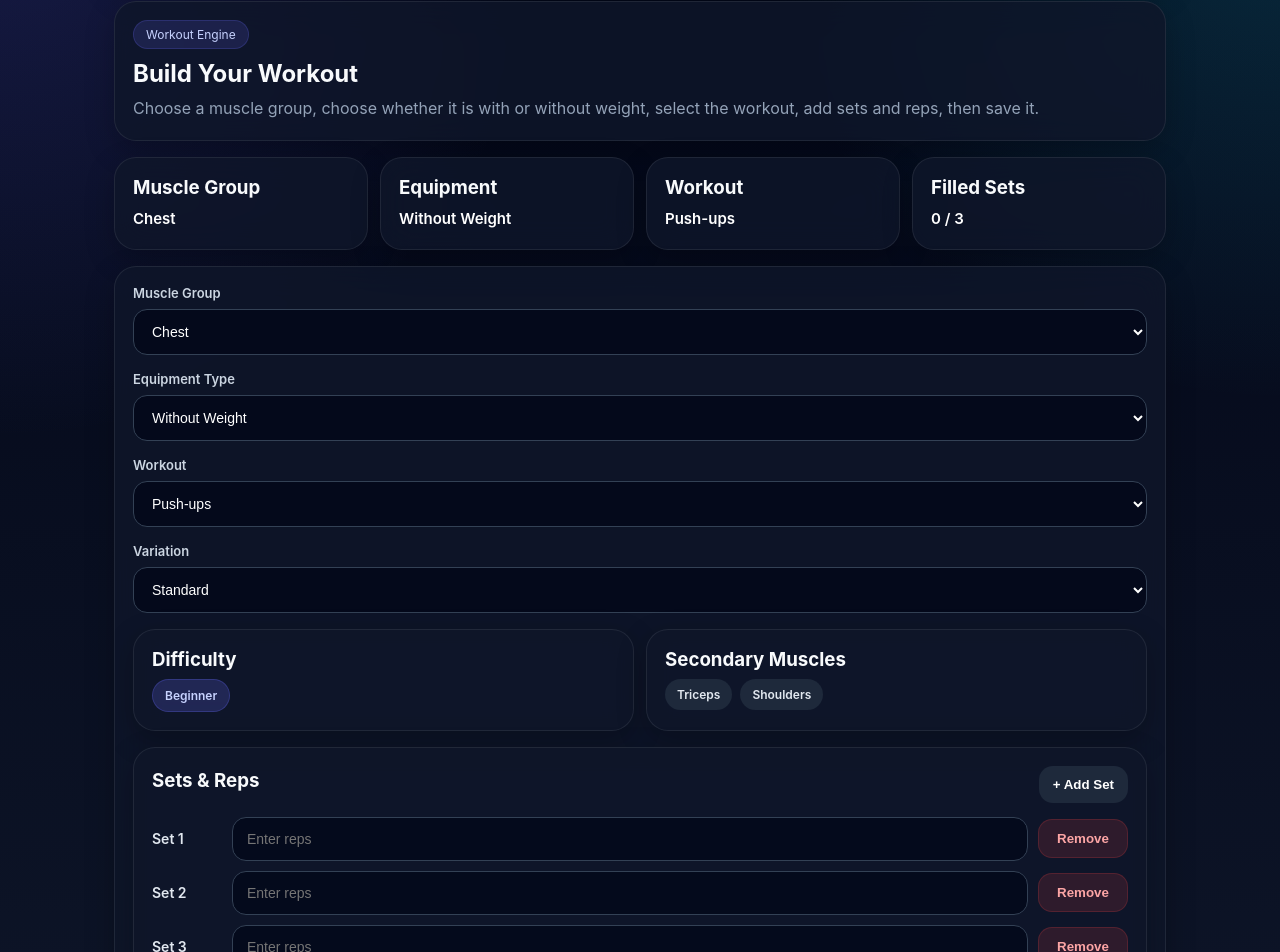
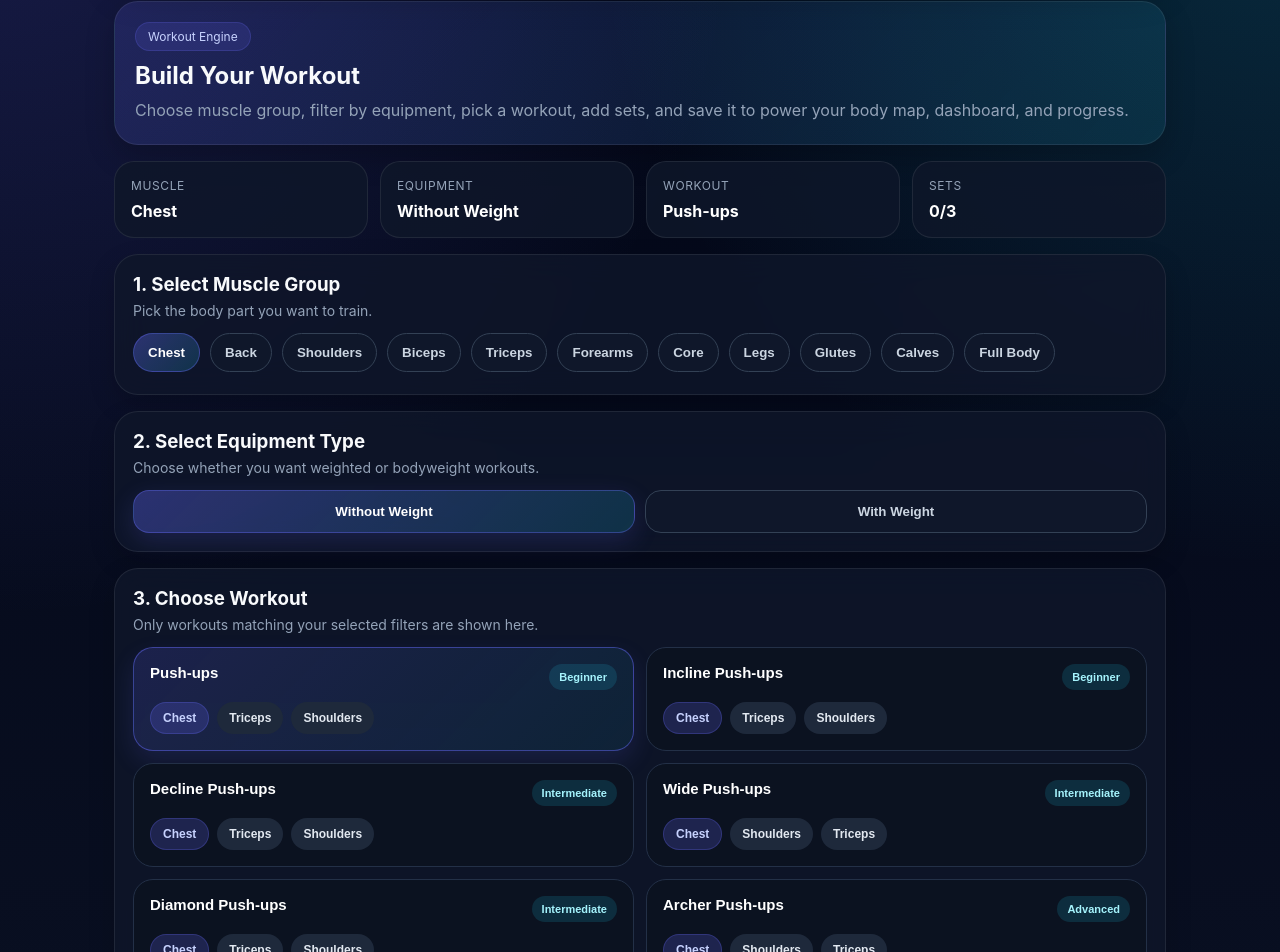
Before and after one commit to logeshk48/fitness-assistant, a React (Vite) app: page /workouts in a window 1280 px wide. Shown: the part 121-1073 px from the top of the page. Built offline with nearby package versions, Linux system fonts and the light colour scheme.

Commit message:
Upgrade workout page to premium v2 UI

```diff
--- a/src/index.css
+++ b/src/index.css
@@ -416,3 +416,244 @@ a {
     align-items: stretch;
   }
 }
+/* PREMIUM WORKOUT UI V2 */
+
+.premium-hero {
+  background: linear-gradient(
+    135deg,
+    rgba(99, 102, 241, 0.18),
+    rgba(34, 211, 238, 0.1)
+  );
+  border: 1px solid rgba(255, 255, 255, 0.08);
+  border-radius: 24px;
+  padding: 20px;
+  box-shadow: 0 12px 30px rgba(0, 0, 0, 0.2);
+}
+
+.premium-hero h2 {
+  margin: 0 0 8px;
+}
+
+.premium-hero p {
+  margin: 0;
+  color: var(--text-soft);
+  line-height: 1.6;
+}
+
+.premium-stats-grid {
+  display: grid;
+  grid-template-columns: repeat(2, 1fr);
+  gap: 12px;
+}
+
+.premium-stat-card {
+  background: rgba(15, 23, 42, 0.85);
+  border: 1px solid var(--border);
+  border-radius: 20px;
+  padding: 16px;
+  display: flex;
+  flex-direction: column;
+  gap: 8px;
+}
+
+.premium-stat-card span {
+  font-size: 12px;
+  color: var(--text-soft);
+  text-transform: uppercase;
+  letter-spacing: 0.6px;
+}
+
+.premium-stat-card strong {
+  font-size: 16px;
+  color: white;
+}
+
+.premium-panel {
+  background: rgba(15, 23, 42, 0.82);
+  border: 1px solid var(--border);
+  border-radius: 24px;
+  padding: 18px;
+  backdrop-filter: blur(16px);
+  box-shadow: 0 10px 26px rgba(0, 0, 0, 0.18);
+}
+
+.panel-header h3 {
+  margin: 0 0 6px;
+}
+
+.panel-header p {
+  margin: 0 0 14px;
+  color: var(--text-soft);
+  font-size: 14px;
+}
+
+.chip-scroll {
+  display: flex;
+  gap: 10px;
+  overflow-x: auto;
+  padding-bottom: 4px;
+  scrollbar-width: none;
+}
+
+.chip-scroll::-webkit-scrollbar {
+  display: none;
+}
+
+.select-chip {
+  white-space: nowrap;
+  border: 1px solid #334155;
+  background: #0f172a;
+  color: #cbd5e1;
+  border-radius: 999px;
+  padding: 11px 14px;
+  font-weight: 600;
+  cursor: pointer;
+  transition: 0.2s ease;
+}
+
+.select-chip.active {
+  color: white;
+  border-color: rgba(99, 102, 241, 0.4);
+  background: linear-gradient(
+    135deg,
+    rgba(99, 102, 241, 0.36),
+    rgba(34, 211, 238, 0.16)
+  );
+}
+
+.equipment-toggle {
+  display: grid;
+  grid-template-columns: repeat(2, 1fr);
+  gap: 10px;
+}
+
+.equipment-pill {
+  border: 1px solid #334155;
+  background: #0f172a;
+  color: #cbd5e1;
+  border-radius: 16px;
+  padding: 13px 14px;
+  font-weight: 700;
+  cursor: pointer;
+  transition: 0.2s ease;
+}
+
+.equipment-pill.active {
+  color: white;
+  border-color: rgba(99, 102, 241, 0.4);
+  background: linear-gradient(
+    135deg,
+    rgba(99, 102, 241, 0.36),
+    rgba(34, 211, 238, 0.16)
+  );
+  box-shadow: 0 8px 24px rgba(99, 102, 241, 0.18);
+}
+
+.workout-card-grid {
+  display: grid;
+  grid-template-columns: 1fr;
+  gap: 12px;
+}
+
+.workout-select-card {
+  width: 100%;
+  text-align: left;
+  background: #0b1220;
+  border: 1px solid #233047;
+  border-radius: 20px;
+  padding: 16px;
+  cursor: pointer;
+  transition: 0.2s ease;
+}
+
+.workout-select-card.active {
+  border-color: rgba(99, 102, 241, 0.5);
+  background: linear-gradient(
+    135deg,
+    rgba(99, 102, 241, 0.18),
+    rgba(34, 211, 238, 0.08)
+  );
+  box-shadow: 0 10px 24px rgba(99, 102, 241, 0.14);
+}
+
+.workout-card-top {
+  display: flex;
+  justify-content: space-between;
+  align-items: flex-start;
+  gap: 12px;
+  margin-bottom: 12px;
+}
+
+.workout-card-top h4 {
+  margin: 0;
+  font-size: 15px;
+  color: white;
+}
+
+.difficulty-badge {
+  display: inline-flex;
+  align-items: center;
+  justify-content: center;
+  padding: 7px 10px;
+  border-radius: 999px;
+  background: rgba(34, 211, 238, 0.14);
+  color: #a5f3fc;
+  font-size: 11px;
+  font-weight: 700;
+  white-space: nowrap;
+}
+
+.full-width {
+  grid-column: 1 / -1;
+}
+
+.premium-sets-header p {
+  margin: 6px 0 0;
+  color: var(--text-soft);
+  font-size: 14px;
+}
+
+.premium-set-row {
+  background: rgba(2, 6, 23, 0.55);
+  border: 1px solid #1e293b;
+  border-radius: 18px;
+  padding: 10px;
+}
+
+.set-badge {
+  min-width: 72px;
+  text-align: center;
+  background: rgba(99, 102, 241, 0.18);
+  color: #c7d2fe;
+  border-radius: 12px;
+  padding: 12px 10px;
+  font-weight: 700;
+  font-size: 13px;
+}
+
+.premium-save-btn {
+  margin-top: 14px;
+}
+
+.empty-state-card {
+  background: rgba(2, 6, 23, 0.65);
+  border: 1px dashed #334155;
+  border-radius: 18px;
+  padding: 18px;
+  color: var(--text-soft);
+  text-align: center;
+}
+
+.premium-saved-card {
+  border-radius: 20px;
+}
+
+@media (min-width: 769px) {
+  .premium-stats-grid {
+    grid-template-columns: repeat(4, 1fr);
+  }
+
+  .workout-card-grid {
+    grid-template-columns: repeat(2, 1fr);
+  }
+}
--- a/src/pages/Workouts.jsx
+++ b/src/pages/Workouts.jsx
@@ -51,20 +51,9 @@ const Workouts = () => {
     );
   }, [filteredExercises, selectedWorkoutName]);
 
-  const handleMuscleChange = (event) => {
-    setSelectedMuscle(event.target.value);
-  };
-
-  const handleEquipmentChange = (event) => {
-    setSelectedEquipment(event.target.value);
-  };
-
-  const handleWorkoutChange = (event) => {
-    const workoutName = event.target.value;
-    const workout = filteredExercises.find((item) => item.name === workoutName);
-
-    setSelectedWorkoutName(workoutName);
-    setSelectedVariation(workout?.variations?.[0] || "");
+  const handleWorkoutSelect = (workout) => {
+    setSelectedWorkoutName(workout.name);
+    setSelectedVariation(workout.variations?.[0] || "");
     setSets(createDefaultSets());
   };
 
@@ -131,94 +120,142 @@ const Workouts = () => {
 
   return (
     <section className="page-section">
-      <div className="hero-card">
+      <div className="premium-hero">
+        <div>
           <span className="hero-tag">Workout Engine</span>
           <h2>Build Your Workout</h2>
           <p>
-          Choose a muscle group, choose whether it is with or without weight,
-          select the workout, add sets and reps, then save it.
-        </p>
-      </div>
-
-      <div className="workout-summary-grid">
-        <div className="info-card">
-          <h3>Muscle Group</h3>
-          <p>{selectedMuscle}</p>
-        </div>
-
-        <div className="info-card">
-          <h3>Equipment</h3>
-          <p>{selectedEquipment}</p>
-        </div>
-
-        <div className="info-card">
-          <h3>Workout</h3>
-          <p>{selectedWorkout ? selectedWorkout.name : "No workout found"}</p>
-        </div>
-
-        <div className="info-card">
-          <h3>Filled Sets</h3>
-          <p>
-            {filledSets} / {totalSets}
+            Choose muscle group, filter by equipment, pick a workout, add sets,
+            and save it to power your body map, dashboard, and progress.
           </p>
         </div>
       </div>
 
-      <div className="workout-form-card">
-        <div className="form-group">
-          <label htmlFor="muscle-group">Muscle Group</label>
-          <select
-            id="muscle-group"
-            value={selectedMuscle}
-            onChange={handleMuscleChange}
-          >
-            {muscleGroups.map((muscle) => (
-              <option key={muscle} value={muscle}>
-                {muscle}
-              </option>
-            ))}
-          </select>
+      <div className="premium-stats-grid">
+        <div className="premium-stat-card">
+          <span>Muscle</span>
+          <strong>{selectedMuscle}</strong>
+        </div>
+        <div className="premium-stat-card">
+          <span>Equipment</span>
+          <strong>{selectedEquipment}</strong>
+        </div>
+        <div className="premium-stat-card">
+          <span>Workout</span>
+          <strong>{selectedWorkout ? selectedWorkout.name : "None"}</strong>
+        </div>
+        <div className="premium-stat-card">
+          <span>Sets</span>
+          <strong>
+            {filledSets}/{totalSets}
+          </strong>
+        </div>
       </div>
 
-        <div className="form-group">
-          <label htmlFor="equipment-type">Equipment Type</label>
-          <select
-            id="equipment-type"
-            value={selectedEquipment}
-            onChange={handleEquipmentChange}
-          >
-            {equipmentTypes.map((type) => (
-              <option key={type} value={type}>
-                {type}
-              </option>
-            ))}
-          </select>
+      <div className="premium-panel">
+        <div className="panel-header">
+          <h3>1. Select Muscle Group</h3>
+          <p>Pick the body part you want to train.</p>
         </div>
 
-        <div className="form-group">
-          <label htmlFor="workout-select">Workout</label>
-          <select
-            id="workout-select"
-            value={selectedWorkoutName}
-            onChange={handleWorkoutChange}
-            disabled={!filteredExercises.length}
+        <div className="chip-scroll">
+          {muscleGroups.map((muscle) => (
+            <button
+              key={muscle}
+              type="button"
+              className={
+                selectedMuscle === muscle
+                  ? "select-chip active"
+                  : "select-chip"
+              }
+              onClick={() => setSelectedMuscle(muscle)}
             >
-            {filteredExercises.length ? (
-              filteredExercises.map((exercise) => (
-                <option key={exercise.name} value={exercise.name}>
-                  {exercise.name}
-                </option>
-              ))
-            ) : (
-              <option value="">No workouts available</option>
-            )}
-          </select>
+              {muscle}
+            </button>
+          ))}
+        </div>
       </div>
 
+      <div className="premium-panel">
+        <div className="panel-header">
+          <h3>2. Select Equipment Type</h3>
+          <p>Choose whether you want weighted or bodyweight workouts.</p>
+        </div>
+
+        <div className="equipment-toggle">
+          {equipmentTypes.map((type) => (
+            <button
+              key={type}
+              type="button"
+              className={
+                selectedEquipment === type
+                  ? "equipment-pill active"
+                  : "equipment-pill"
+              }
+              onClick={() => setSelectedEquipment(type)}
+            >
+              {type}
+            </button>
+          ))}
+        </div>
+      </div>
+
+      <div className="premium-panel">
+        <div className="panel-header">
+          <h3>3. Choose Workout</h3>
+          <p>Only workouts matching your selected filters are shown here.</p>
+        </div>
+
+        {filteredExercises.length === 0 ? (
+          <div className="empty-state-card">
+            No workouts available for this combination.
+          </div>
+        ) : (
+          <div className="workout-card-grid">
+            {filteredExercises.map((exercise) => (
+              <button
+                key={exercise.name}
+                type="button"
+                className={
+                  selectedWorkoutName === exercise.name
+                    ? "workout-select-card active"
+                    : "workout-select-card"
+                }
+                onClick={() => handleWorkoutSelect(exercise)}
+              >
+                <div className="workout-card-top">
+                  <h4>{exercise.name}</h4>
+                  <span className="difficulty-badge">{exercise.difficulty}</span>
+                </div>
+
+                <div className="muscle-chip-wrap">
+                  <span className="muscle-chip strong">
+                    {exercise.muscleGroup}
+                  </span>
+
+                  {exercise.secondaryMuscles.slice(0, 2).map((muscle) => (
+                    <span key={muscle} className="muscle-chip">
+                      {muscle}
+                    </span>
+                  ))}
+                </div>
+              </button>
+            ))}
+          </div>
+        )}
+      </div>
+
+      <div className="premium-panel">
+        <div className="panel-header">
+          <h3>4. Workout Details</h3>
+          <p>Adjust variation and review difficulty and secondary muscles.</p>
+        </div>
+
+        <div className="workout-details-grid">
+          <div className="muscle-preview-card">
+            <h3>Variation</h3>
             <div className="form-group">
-          <label htmlFor="variation-select">Variation</label>
               <select
-            id="variation-select"
                 value={selectedVariation}
                 onChange={handleVariationChange}
                 disabled={!selectedWorkout}
@@ -234,8 +271,8 @@ const Workouts = () => {
                 )}
               </select>
             </div>
+          </div>
 
-        <div className="workout-details-grid">
           <div className="muscle-preview-card">
             <h3>Difficulty</h3>
             <div className="muscle-chip-wrap">
@@ -245,7 +282,7 @@ const Workouts = () => {
             </div>
           </div>
 
-          <div className="muscle-preview-card">
+          <div className="muscle-preview-card full-width">
             <h3>Secondary Muscles</h3>
             <div className="muscle-chip-wrap">
               {selectedWorkout?.secondaryMuscles?.length ? (
@@ -260,10 +297,15 @@ const Workouts = () => {
             </div>
           </div>
         </div>
+      </div>
 
-        <div className="sets-card">
-          <div className="sets-header">
-            <h3>Sets & Reps</h3>
+      <div className="premium-panel">
+        <div className="sets-header premium-sets-header">
+          <div>
+            <h3>5. Sets & Reps</h3>
+            <p>Add each set one by one.</p>
+          </div>
+
           <button
             type="button"
             className="secondary-btn"
@@ -275,8 +317,8 @@ const Workouts = () => {
 
         <div className="sets-list">
           {sets.map((set, index) => (
-              <div key={set.id} className="set-row">
-                <div className="set-label">Set {index + 1}</div>
+            <div key={set.id} className="set-row premium-set-row">
+              <div className="set-badge">Set {index + 1}</div>
 
               <input
                 type="number"
@@ -298,36 +340,41 @@ const Workouts = () => {
             </div>
           ))}
         </div>
-        </div>
 
-        <button type="button" className="primary-btn" onClick={handleSaveWorkout}>
+        <button
+          type="button"
+          className="primary-btn premium-save-btn"
+          onClick={handleSaveWorkout}
+        >
           Save Workout
         </button>
       </div>
 
-      <div className="info-card">
+      <div className="premium-panel">
+        <div className="panel-header">
           <h3>Saved Workouts</h3>
+          <p>Your recent logged workout entries appear here.</p>
+        </div>
 
         {savedWorkouts.length === 0 ? (
-          <p>No workouts saved yet.</p>
+          <div className="empty-state-card">No workouts saved yet.</div>
         ) : (
           <div className="saved-workouts-list">
             {savedWorkouts.map((item) => (
-              <div key={item.id} className="saved-workout-item">
+              <div key={item.id} className="saved-workout-item premium-saved-card">
                 <div className="saved-workout-top">
-                  <h4>
-                    {item.muscleGroup} • {item.workout}
-                  </h4>
-                  <p>{item.variation}</p>
+                  <div>
+                    <h4>{item.workout}</h4>
+                    <p>
+                      {item.muscleGroup} • {item.equipmentType}
+                    </p>
+                  </div>
+
+                  <span className="difficulty-badge">{item.difficulty}</span>
                 </div>
 
                 <div className="saved-set-wrap">
-                  <span className="saved-set-pill">
-                    {item.equipmentType}
-                  </span>
-                  <span className="saved-set-pill">
-                    {item.difficulty}
-                  </span>
+                  <span className="saved-set-pill">{item.variation}</span>
 
                   {item.secondaryMuscles.map((muscle) => (
                     <span key={muscle} className="saved-set-pill subtle">
```
Lines whose indentation alone changed are shown as unchanged.
